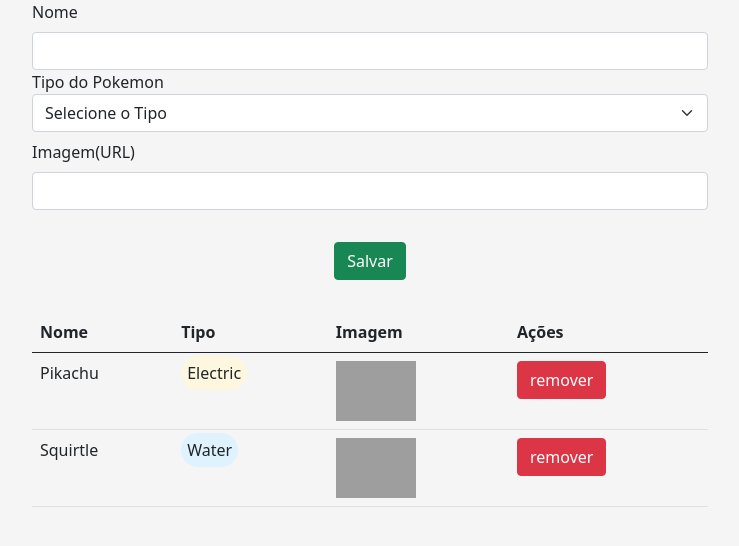
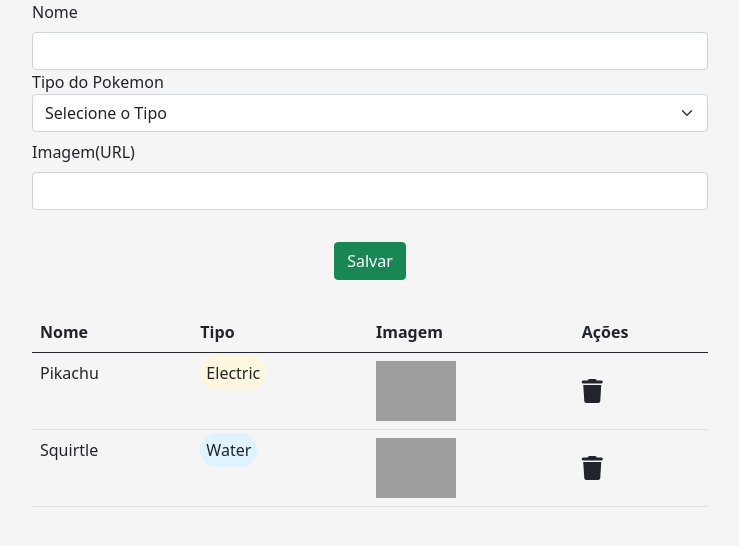
Before and after one commit to Huratsuki/Pokedex, a plain HTML site: page index.html in a window 1280 px wide. Shown: the whole page, without its empty margins (270-1009 px from the left). Drawn offline with nearby package versions, Linux system fonts and the light colour scheme; grey boxes are pictures that could not be loaded.

Commit message:
adicionando melhorias

```diff
--- a/index.html
+++ b/index.html
@@ -5,6 +5,7 @@
     <meta charset="UTF-8">
     <link href="https://cdn.jsdelivr.net/npm/bootstrap@5.0.2/dist/css/bootstrap.min.css" rel="stylesheet"
         integrity="sha384-EVSTQN3/azprG1Anm3QDgpJLIm9Nao0Yz1ztcQTwFspd3yD65VohhpuuCOmLASjC" crossorigin="anonymous">
+    <link rel="stylesheet" href="https://cdnjs.cloudflare.com/ajax/libs/font-awesome/6.2.1/css/all.min.css">
     <link rel="stylesheet" href="./style.css">
     <script src="index.js" defer></script>
     <title></title>
--- a/index.js
+++ b/index.js
@@ -59,9 +59,11 @@ function insertTable(pokemon) {
     tdImagem.appendChild(img);
 
     let tdRemover = tr.insertCell();
-    var button = document.createElement("button");
-    button.innerText = "remover";
-    button.className = "btn btn-danger"
+    tdRemover.className = "align-remove-button";
+
+    var button = document.createElement("a");
+    button.innerHTML = "<i class='fa-solid fa-trash fa-xl'></i>";
+    button.title = "Remover pokemon";
     button.id = "removeButton"
     button.onclick = function () {
         removerPokemon(pokemon.nome);
@@ -76,8 +78,14 @@ function limpar() {
 }
 
 function removerPokemon(nomePokemon) {
-    listaPokemons = listaPokemons.filter(item => item.nome !== nomePokemon);
-    iniciar();
+    var confirmacao = confirm('Tem certeza que deseja excluir o pokemon?');
+
+    if (confirmacao) {
+        listaPokemons = listaPokemons.filter(item => item.nome !== nomePokemon);
+        iniciar();
+        alert(`O pokemon ${nomePokemon} for removido da sua pokedex`);
+    }
+
 }
 
 function iniciar() {
--- a/style.css
+++ b/style.css
@@ -15,9 +15,17 @@ body {
   color: #47a447
 }
 
-#removeButton:hover {
-  background-color: #fff;
-  color: red;
+.align-remove-button {
+  vertical-align: middle;
+}
+
+.align-remove-button a {
+  cursor: pointer;
+}
+
+.align-remove-button a:hover {
+  color: inherit; /* blue colors for links too */
+  text-decoration: inherit; /* no underline */;
 }
 
 #badge {
```
